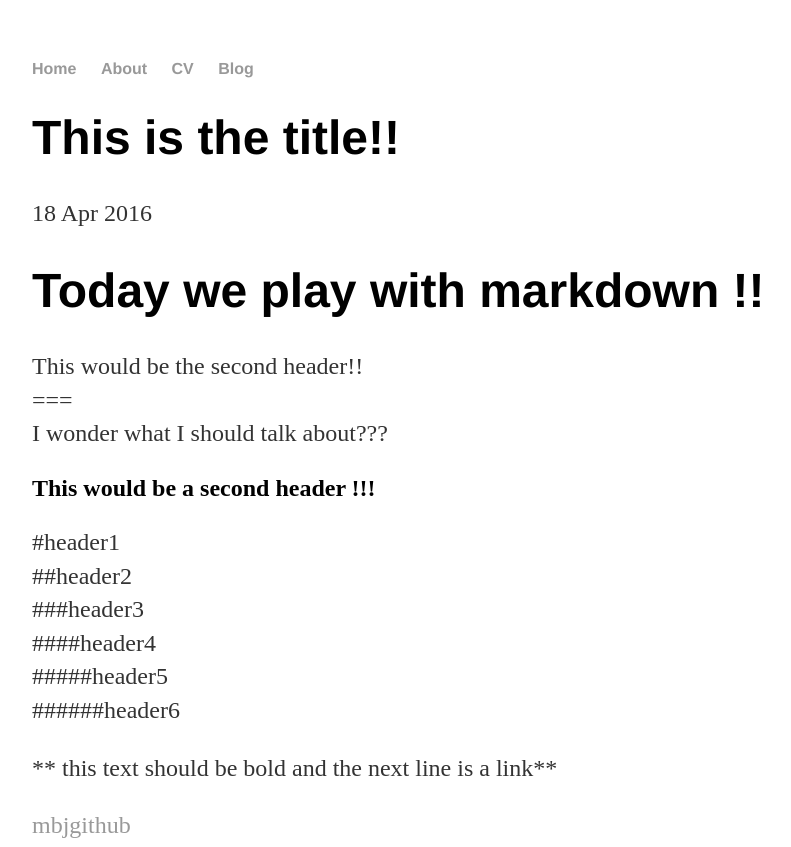
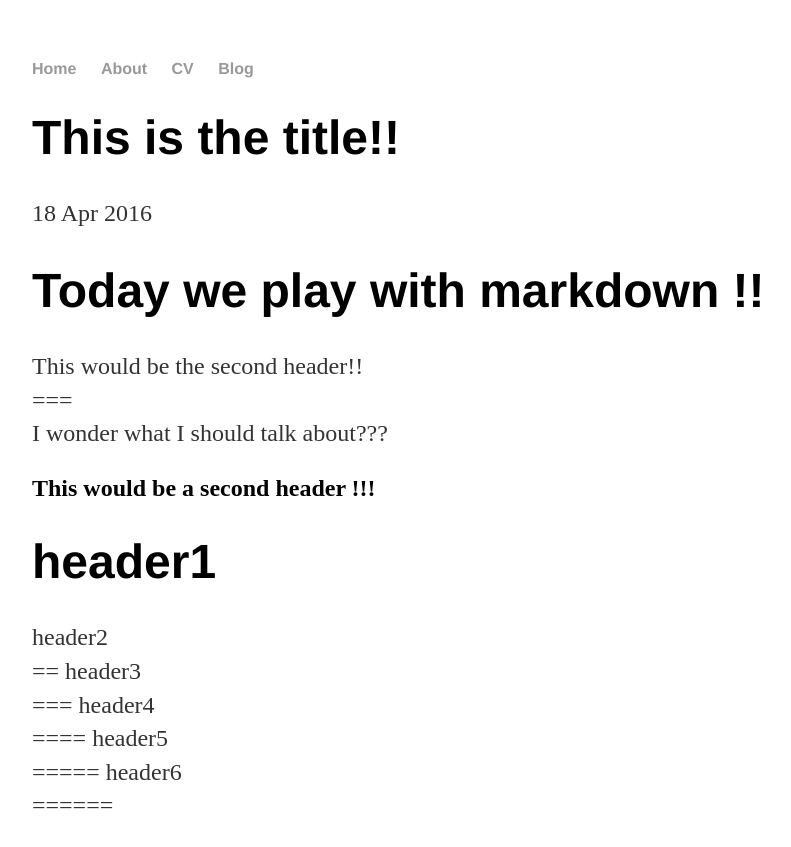
Before and after one commit to mbjusa/adl.github.io, a Jekyll site: the page built from _posts/2016-04-18-second post.md, in a window 1280 px wide. Shown: the top 847 px of the page, without its empty margins (160-951 px from the left). Built offline with Jekyll 4.4.1, drawn with Linux system fonts in a browser that asks for light colours; some of the changed text lies outside the part shown; grey boxes are pictures that could not be loaded.

Commit message:
Update 2016-04-18-second post.md
md mods

```diff
--- a/_posts/2016-04-18-second post.md
+++ b/_posts/2016-04-18-second post.md
@@ -13,14 +13,33 @@
 This would be a second header !!!
 ----------
 
-#header1
-##header2
-###header3
-####header4
-#####header5
-######header6
+header1
+=
+header2
+==
+header3
+===
+header4
+====
+header5
+=====
+header6
+======
 
-** this text should be bold and the next line is a link**
+header1
+-
+header2
+--
+header3
+---
+header4
+----
+header5
+-----
+header6
+------
+_this text had one underscore_
+__this text had two underscores__
 
 [mbjgithub](https://github.com/)
 
```
Also changed, not shown: other parts of _posts/2016-04-18-second post.md (+6 -3 lines).
